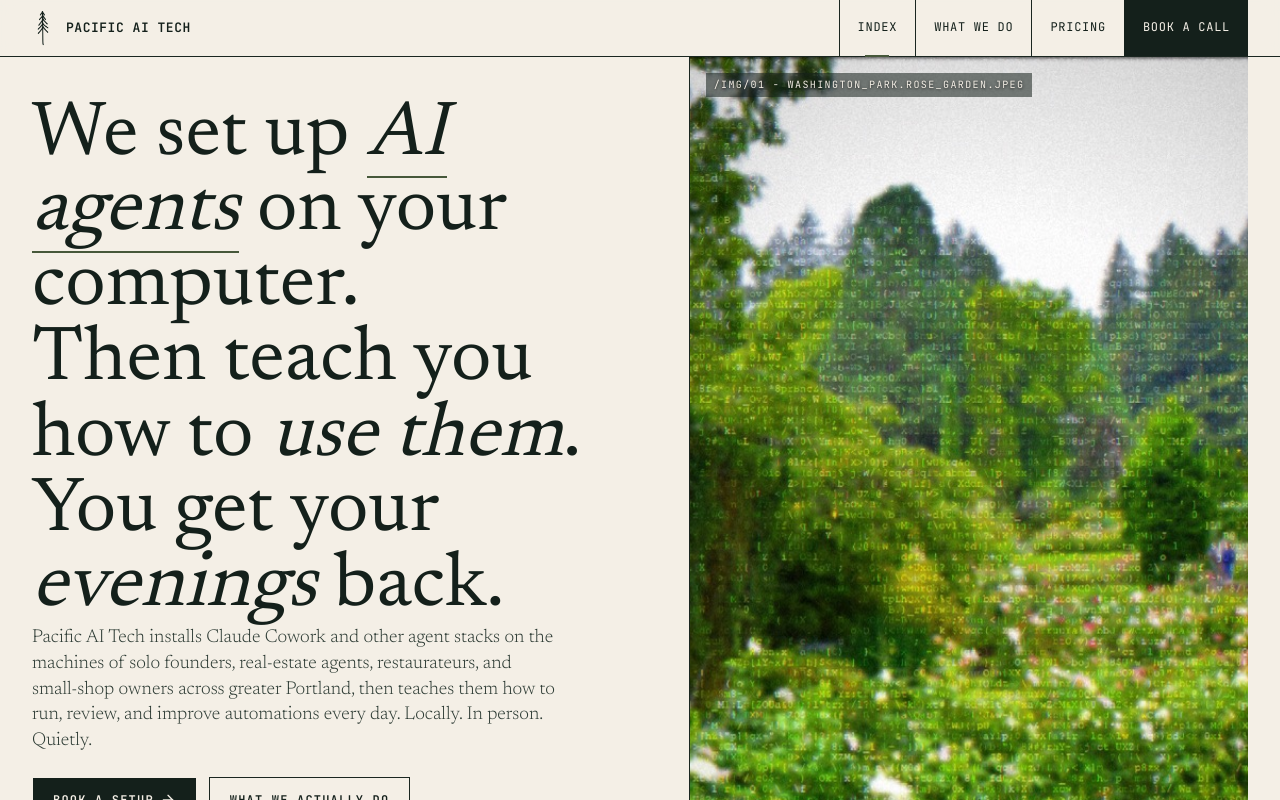
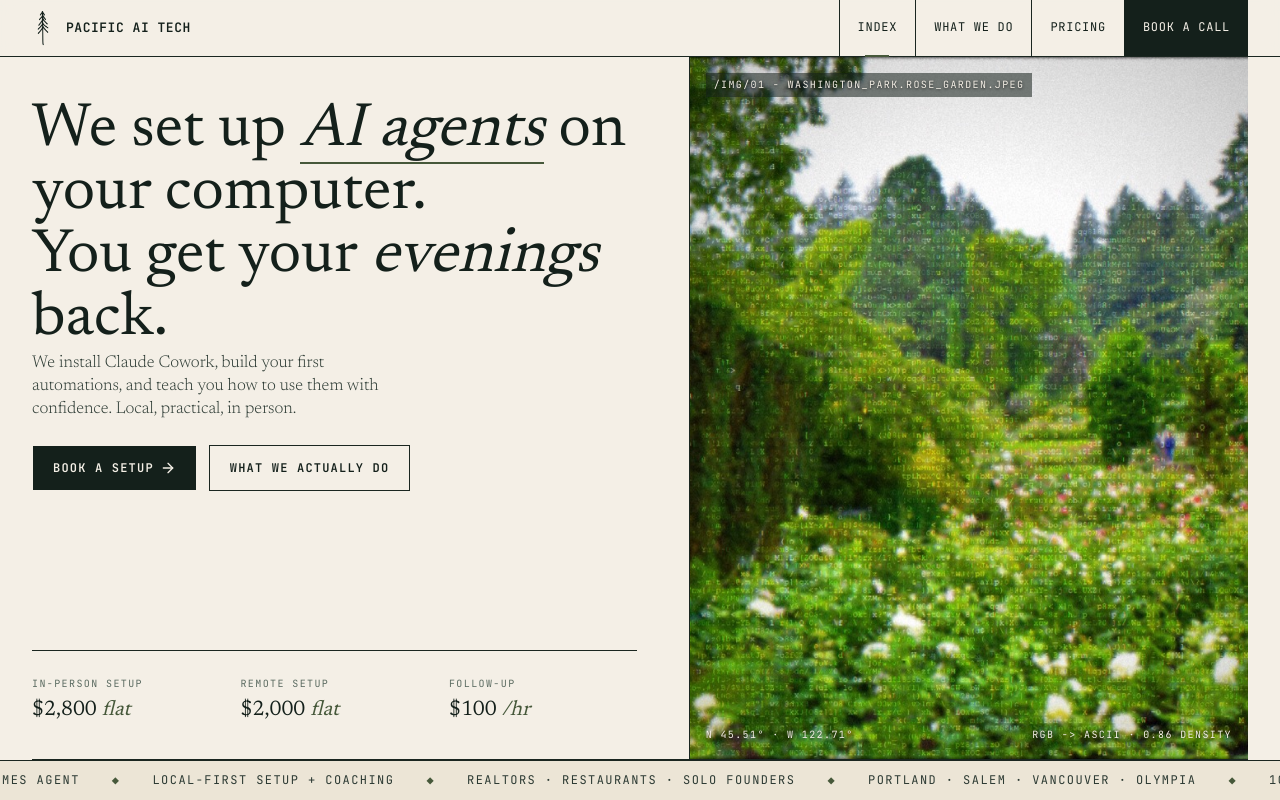
Before and after one commit to itsaark/pacific-ai-tech, a Next.js app: page / in a window 1280 px wide. Shown: the top 800 px of the page. Built offline with nearby package versions, Linux system fonts and the light colour scheme.

Commit message:
Simplify hero copy and type scale

```diff
--- a/src/app/globals.css
+++ b/src/app/globals.css
@@ -207,6 +207,11 @@ html {
   font-weight: 400;
 }
 
+.pat-hero h1 {
+  font-size: clamp(44px, 4.8vw, 76px);
+  line-height: 1.03;
+}
+
 .pat-site h2 {
   font-size: clamp(36px, 4.4vw, 64px);
   line-height: 1.02;
@@ -345,10 +350,10 @@ html {
 }
 
 .pat-hero-lede {
-  max-width: 50ch;
-  margin-top: clamp(18px, 3svh, 28px);
-  font-size: clamp(18px, 1.45vw, 22px);
-  line-height: 1.38;
+  max-width: 40ch;
+  margin-top: clamp(16px, 2.6svh, 24px);
+  font-size: clamp(17px, 1.25vw, 20px);
+  line-height: 1.36;
 }
 
 .pat-hero-actions {
--- a/src/app/page.tsx
+++ b/src/app/page.tsx
@@ -431,18 +431,13 @@ export default function Home() {
                 We set up <span className="pat-underlined">AI agents</span> on
                 your computer.
                 <br />
-                Then teach you how to{" "}
-                <span className="pat-serif-italic">use them</span>.
-                <br />
                 You get your <span className="pat-serif-italic">evenings</span>{" "}
                 back.
               </h1>
               <p className="pat-lede pat-hero-lede">
-                Pacific AI Tech installs Claude Cowork and other agent stacks on
-                the machines of solo founders, real-estate agents,
-                restaurateurs, and small-shop owners across greater Portland,
-                then teaches them how to run, review, and improve automations
-                every day. Locally. In person. Quietly.
+                We install Claude Cowork, build your first automations, and
+                teach you how to use them with confidence. Local, practical,
+                in person.
               </p>
               <div className="pat-hero-actions">
                 <CtaButton href={bookingUrl}>Book a setup</CtaButton>
```
